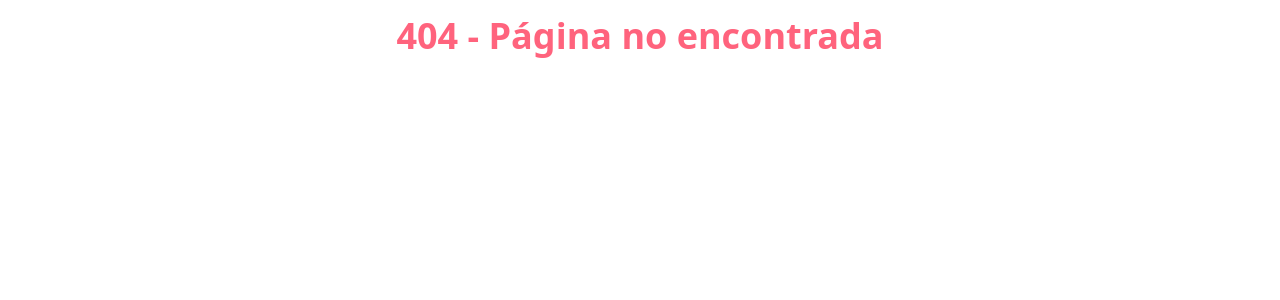
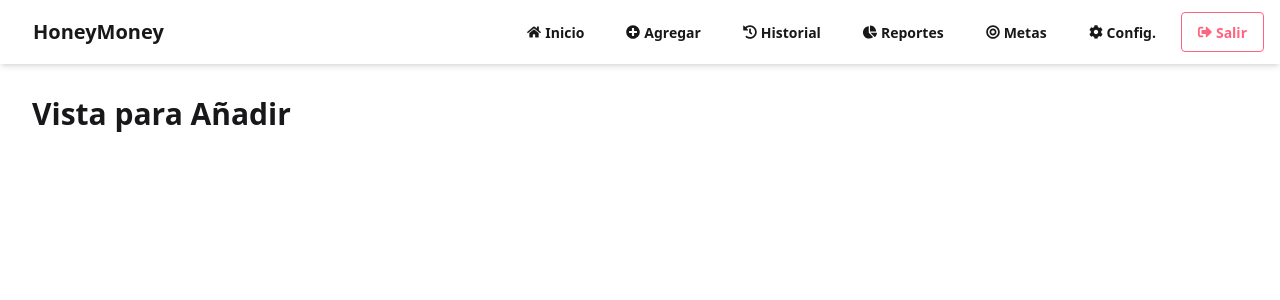
Before and after one commit to FreelancerMorales/WebFinanzas, a React (Vite) app in the folder finanzas-personales/: page /add in a window 1280 px wide. Before the commit this address had no page. Shown: the top 300 px of the page. Built offline with nearby package versions, Linux system fonts and the light colour scheme.

Commit message:
feat: add new pages and update Navbar with icons and routing

```diff
--- a/finanzas-personales/package.json
+++ b/finanzas-personales/package.json
@@ -15,6 +15,7 @@
     "daisyui": "^5.0.43",
     "react": "^19.1.0",
     "react-dom": "^19.1.0",
+    "react-icons": "^5.5.0",
     "react-router-dom": "^7.6.2"
   },
   "devDependencies": {
--- a/finanzas-personales/src/components/Navbar.jsx
+++ b/finanzas-personales/src/components/Navbar.jsx
@@ -1,20 +1,68 @@
 import { Link } from 'react-router-dom';
 import { useAuth } from '../context/AuthContext';
+
+// Íconos
+import { FaHome, FaPlusCircle, FaHistory, FaChartPie, FaBullseye, FaCog, FaSignOutAlt } from 'react-icons/fa';
 
 const Navbar = () => {
   const { user, logout } = useAuth();
 
   if (!user) return null;
 
+  const navLinks = [
+    { to: '/home', label: 'Inicio', icon: <FaHome /> },
+    { to: '/add', label: 'Agregar', icon: <FaPlusCircle /> },
+    { to: '/history', label: 'Historial', icon: <FaHistory /> },
+    { to: '/report', label: 'Reportes', icon: <FaChartPie /> },
+    { to: '/goals', label: 'Metas', icon: <FaBullseye /> },
+    { to: '/settings', label: 'Config.', icon: <FaCog /> },
+  ];
+
   return (
-    <div className="navbar bg-base-100 shadow-md">
+    <div className="navbar bg-base-100 shadow-md px-4">
+      {/* Logo */}
       <div className="flex-1">
-        <Link to="/home" className="btn btn-ghost text-xl">HoneyMoney</Link>
+        <Link to="/home" className="btn btn-ghost text-xl normal-case">HoneyMoney</Link>
       </div>
-      <div className="flex-none gap-2">
-        <Link to="/home" className="btn btn-ghost">Inicio</Link>
-        <Link to="/work" className="btn btn-ghost">Trabajo</Link>
-        <button onClick={logout} className="btn btn-outline btn-error">Salir</button>
+
+      {/* Desktop Nav */}
+      <div className="hidden lg:flex gap-2">
+        {navLinks.map(({ to, label, icon }) => (
+          <Link key={to} to={to} className="btn btn-ghost gap-1">
+            {icon}
+            <span className="hidden md:inline">{label}</span>
+          </Link>
+        ))}
+        <button onClick={logout} className="btn btn-outline btn-error gap-1">
+          <FaSignOutAlt />
+          <span className="hidden md:inline">Salir</span>
+        </button>
+      </div>
+
+      {/* Mobile Dropdown */}
+      <div className="dropdown dropdown-end lg:hidden">
+        <label tabIndex={0} className="btn btn-ghost btn-circle">
+          <svg className="w-5 h-5" fill="none" stroke="currentColor" strokeWidth="2" viewBox="0 0 24 24">
+            <path strokeLinecap="round" strokeLinejoin="round" d="M4 6h16M4 12h16M4 18h16" />
+          </svg>
+        </label>
+        <ul
+          tabIndex={0}
+          className="menu menu-sm dropdown-content mt-3 z-[1] p-2 shadow bg-base-100 rounded-box w-52"
+        >
+          {navLinks.map(({ to, label, icon }) => (
+            <li key={to}>
+              <Link to={to} className="flex items-center gap-2">
+                {icon} {label}
+              </Link>
+            </li>
+          ))}
+          <li>
+            <button onClick={logout} className="btn btn-outline btn-error mt-2 flex items-center gap-2">
+              <FaSignOutAlt /> Salir
+            </button>
+          </li>
+        </ul>
       </div>
     </div>
   );
--- /dev/null
+++ b/finanzas-personales/src/pages/Add.jsx
@@ -0,0 +1,9 @@
+const Add = () => {
+  return (
+    <div className="p-4">
+      <h1 className="text-3xl font-bold">Vista para Añadir</h1>
+    </div>
+  );
+};
+
+export default Add;
--- /dev/null
+++ b/finanzas-personales/src/pages/Goals.jsx
@@ -0,0 +1,9 @@
+const Goals = () => {
+  return (
+    <div className="p-4">
+      <h1 className="text-3xl font-bold">Vista de Metas</h1>
+    </div>
+  );
+};
+
+export default Goals;
--- /dev/null
+++ b/finanzas-personales/src/pages/History.jsx
@@ -0,0 +1,9 @@
+const History = () => {
+  return (
+    <div className="p-4">
+      <h1 className="text-3xl font-bold">Vista de Historial</h1>
+    </div>
+  );
+};
+
+export default History;
--- a/finanzas-personales/src/pages/Home.jsx
+++ b/finanzas-personales/src/pages/Home.jsx
@@ -1,7 +1,7 @@
 const Home = () => {
   return (
     <div className="p-4">
-      <h1 className="text-3xl font-bold">Página de Inicio</h1>
+      <h1 className="text-3xl font-bold">My HoneyData</h1>
     </div>
   );
 };
--- /dev/null
+++ b/finanzas-personales/src/pages/Report.jsx
@@ -0,0 +1,9 @@
+const Report = () => {
+  return (
+    <div className="p-4">
+      <h1 className="text-3xl font-bold">Vista de Reportes</h1>
+    </div>
+  );
+};
+
+export default Report;
--- /dev/null
+++ b/finanzas-personales/src/pages/Settings.jsx
@@ -0,0 +1,9 @@
+const Settings = () => {
+  return (
+    <div className="p-4">
+      <h1 className="text-3xl font-bold">Vista para Ajustes</h1>
+    </div>
+  );
+};
+
+export default Settings;
--- a/finanzas-personales/src/router/AppRouter.jsx
+++ b/finanzas-personales/src/router/AppRouter.jsx
@@ -6,6 +6,11 @@ import Work from '../pages/Work';
 import NotFound from '../pages/NotFound';
 import MainLayout from '../layouts/MainLayout';
 import { useAuth } from '../context/AuthContext';
+import Add from '../pages/Add';
+import History from '../pages/History';
+import Report from '../pages/Report';
+import Goals from '../pages/Goals';
+import Settings from '../pages/Settings';
 
 const PrivateRoute = ({ children }) => {
   const { user } = useAuth();
@@ -53,6 +58,46 @@ const AppRouter = () => {
             </PrivateRoute>
           }
         />
+        <Route
+          path="/add"
+          element={
+            <PrivateRoute>
+              <Add />
+            </PrivateRoute>
+          }
+        />
+        <Route
+          path="/history"
+          element={
+            <PrivateRoute>
+              <History />
+            </PrivateRoute>
+          }
+        />
+        <Route
+          path="/report"
+          element={
+            <PrivateRoute>
+              <Report />
+            </PrivateRoute>
+          }
+        />
+        <Route
+          path="/goals"
+          element={
+            <PrivateRoute>
+              <Goals />
+            </PrivateRoute>
+          }
+        />
+        <Route
+          path="/settings"
+          element={
+            <PrivateRoute>
+              <Settings />
+            </PrivateRoute>
+          }
+        />
         <Route path="*" element={<NotFound />} />
       </Routes>
     </BrowserRouter>
```
Also changed, not shown: 1 other file (tests, documents, lock files or other folders).
